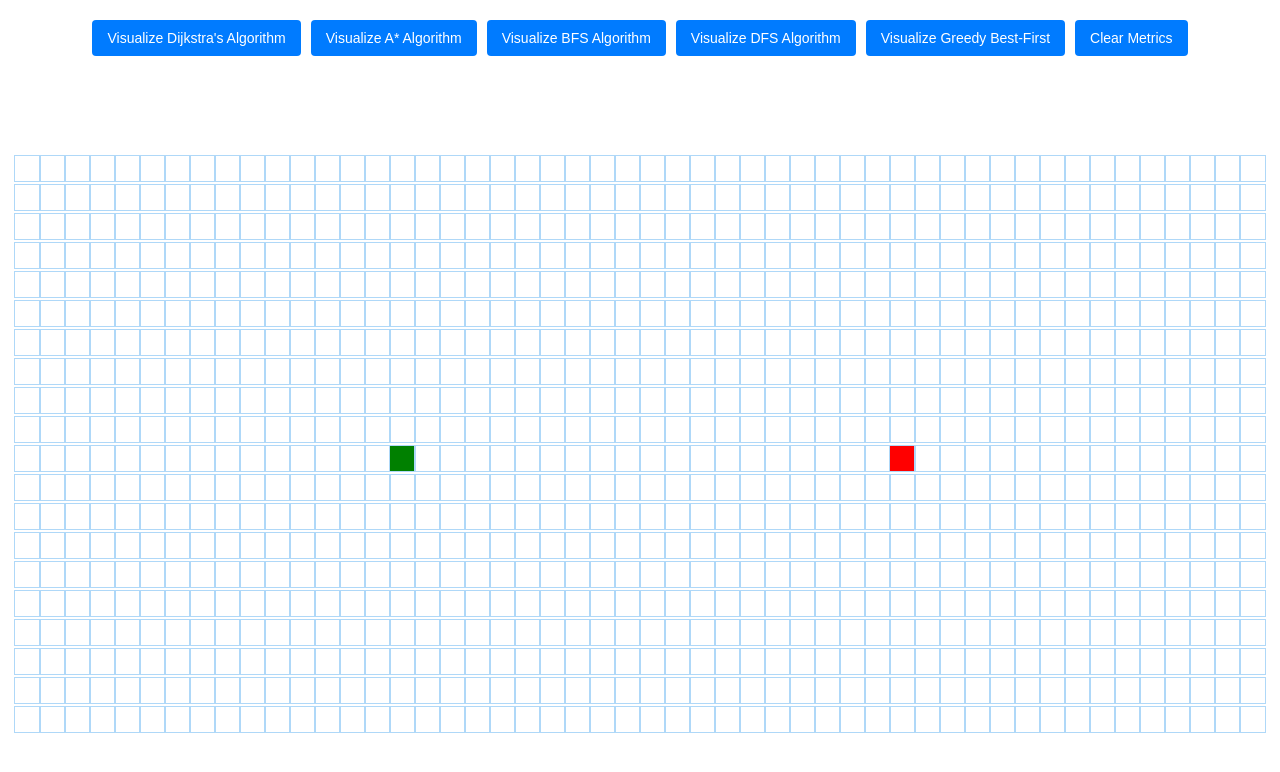
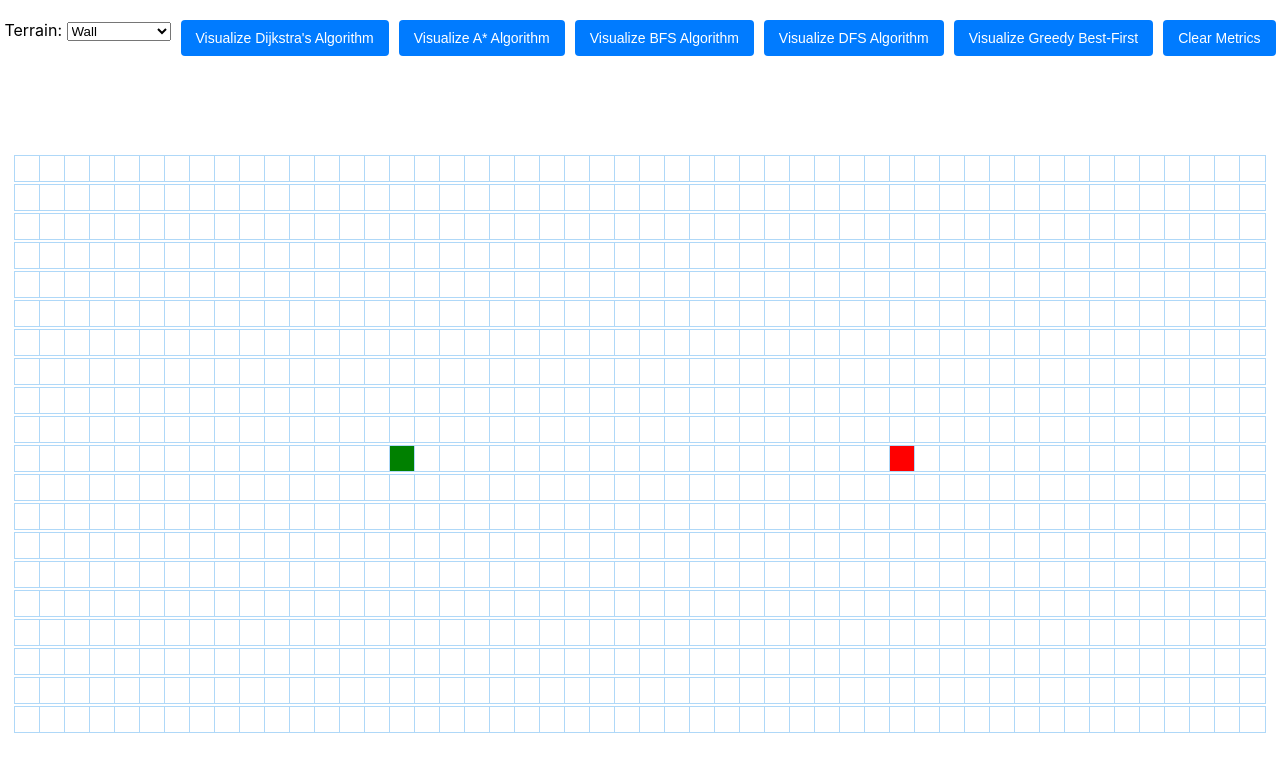
Before and after one commit to jimmychung28/pathfinding-visualizer, a React (Create React App) app: page / in a window 1280 px wide. Shown: the top 772 px of the page. Built offline with nearby package versions, Linux system fonts and the light colour scheme.

Commit message:
add weights

```diff
--- a/src/PathfindingVisualizer/Node/Node.css
+++ b/src/PathfindingVisualizer/Node/Node.css
@@ -87,3 +87,23 @@
     background-color: rgb(255, 254, 106);
   }
 }
+
+.node-normal {
+  background-color: white;
+}
+
+.node-forest {
+  background-color: #228B22;
+}
+
+.node-water {
+  background-color: #4169E1;
+}
+
+.node-mountain {
+  background-color: #8B4513;
+}
+
+.node-sand {
+  background-color: #F4A460;
+}
--- a/src/PathfindingVisualizer/Node/Node.tsx
+++ b/src/PathfindingVisualizer/Node/Node.tsx
@@ -10,18 +10,20 @@ export default class Node extends Component<NodeProps> {
       isFinish,
       isStart,
       isWall,
+      terrain,
       onMouseDown,
       onMouseEnter,
       onMouseUp,
       row,
     } = this.props;
+
     const extraClassName = isFinish
       ? 'node-finish'
       : isStart
       ? 'node-start'
       : isWall
       ? 'node-wall'
-      : '';
+      : `node-${terrain}`;
 
     return (
       <div
--- a/src/PathfindingVisualizer/PathfindingVisualizer.tsx
+++ b/src/PathfindingVisualizer/PathfindingVisualizer.tsx
@@ -5,7 +5,8 @@ import {astar, getNodesInShortestPathOrder as getAstarPath} from '../algorithms/
 import {bfs, getNodesInShortestPathOrder as getBfsPath} from '../algorithms/bfs';
 import {dfs, getNodesInShortestPathOrder as getDfsPath} from '../algorithms/dfs';
 import {greedyBestFirst, getNodesInShortestPathOrder as getGreedyPath} from '../algorithms/greedyBestFirst';
-import { GridNode, Grid, AlgorithmMetric } from '../types';
+import { GridNode, Grid, AlgorithmMetric, TerrainType } from '../types';
+import { getTerrainWeight, getTerrainName } from '../utils/terrain';
 
 import './PathfindingVisualizer.css';
 
@@ -24,6 +25,7 @@ interface PathfindingVisualizerState {
   startNodeCol: number;
   finishNodeRow: number;
   finishNodeCol: number;
+  selectedTerrain: TerrainType;
 }
 
 export default class PathfindingVisualizer extends Component<{}, PathfindingVisualizerState> {
@@ -39,6 +41,7 @@ export default class PathfindingVisualizer extends Component<{}, PathfindingVisu
       startNodeCol: START_NODE_COL,
       finishNodeRow: FINISH_NODE_ROW,
       finishNodeCol: FINISH_NODE_COL,
+      selectedTerrain: TerrainType.WALL,
     };
   }
 
@@ -48,20 +51,20 @@ export default class PathfindingVisualizer extends Component<{}, PathfindingVisu
   }
 
   handleMouseDown(row: number, col: number): void {
-    const { grid, startNodeRow, startNodeCol, finishNodeRow, finishNodeCol } = this.state;
+    const { grid, startNodeRow, startNodeCol, finishNodeRow, finishNodeCol, selectedTerrain } = this.state;
 
     if (row === startNodeRow && col === startNodeCol) {
       this.setState({ isDraggingStart: true, mouseIsPressed: true });
     } else if (row === finishNodeRow && col === finishNodeCol) {
       this.setState({ isDraggingFinish: true, mouseIsPressed: true });
     } else {
-      const newGrid = getNewGridWithWallToggled(grid, row, col);
+      const newGrid = getNewGridWithTerrainToggled(grid, row, col, selectedTerrain);
       this.setState({ grid: newGrid, mouseIsPressed: true });
     }
   }
 
   handleMouseEnter(row: number, col: number): void {
-    const { mouseIsPressed, isDraggingStart, isDraggingFinish, grid } = this.state;
+    const { mouseIsPressed, isDraggingStart, isDraggingFinish, grid, selectedTerrain } = this.state;
 
     if (!mouseIsPressed) return;
 
@@ -70,7 +73,7 @@ export default class PathfindingVisualizer extends Component<{}, PathfindingVisu
     } else if (isDraggingFinish) {
       this.moveFinishNode(row, col);
     } else {
-      const newGrid = getNewGridWithWallToggled(grid, row, col);
+      const newGrid = getNewGridWithTerrainToggled(grid, row, col, selectedTerrain);
       this.setState({ grid: newGrid });
     }
   }
@@ -195,7 +198,7 @@ export default class PathfindingVisualizer extends Component<{}, PathfindingVisu
     const { grid, finishNodeRow, finishNodeCol } = this.state;
 
     if (row === finishNodeRow && col === finishNodeCol) return;
-    if (grid[row][col].isWall) return;
+    if (grid[row][col].terrain === TerrainType.WALL) return;
 
     const newGrid = this.updateNodePositions(grid, row, col, true);
     this.setState({
@@ -209,7 +212,7 @@ export default class PathfindingVisualizer extends Component<{}, PathfindingVisu
     const { grid, startNodeRow, startNodeCol } = this.state;
 
     if (row === startNodeRow && col === startNodeCol) return;
-    if (grid[row][col].isWall) return;
+    if (grid[row][col].terrain === TerrainType.WALL) return;
 
     const newGrid = this.updateNodePositions(grid, row, col, false);
     this.setState({
@@ -310,6 +313,20 @@ export default class PathfindingVisualizer extends Component<{}, PathfindingVisu
     return (
       <>
         <div className="controls">
+          <div className="terrain-selector">
+            <label htmlFor="terrain-select">Terrain: </label>
+            <select
+              id="terrain-select"
+              value={this.state.selectedTerrain}
+              onChange={(e) => this.setState({ selectedTerrain: e.target.value as TerrainType })}
+            >
+              {Object.values(TerrainType).map(terrain => (
+                <option key={terrain} value={terrain}>
+                  {getTerrainName(terrain)}
+                </option>
+              ))}
+            </select>
+          </div>
           <button onClick={() => this.visualizeDijkstra()}>
             Visualize Dijkstra's Algorithm
           </button>
@@ -362,7 +379,7 @@ export default class PathfindingVisualizer extends Component<{}, PathfindingVisu
             return (
               <div key={rowIdx}>
                 {row.map((node, nodeIdx) => {
-                  const {row, col, isFinish, isStart, isWall} = node;
+                  const {row, col, isFinish, isStart, isWall, terrain} = node;
                   return (
                     <Node
                       key={nodeIdx}
@@ -370,6 +387,7 @@ export default class PathfindingVisualizer extends Component<{}, PathfindingVisu
                       isFinish={isFinish}
                       isStart={isStart}
                       isWall={isWall}
+                      terrain={terrain}
                       mouseIsPressed={mouseIsPressed}
                       onMouseDown={(row, col) => this.handleMouseDown(row, col)}
                       onMouseEnter={(row, col) =>
@@ -411,11 +429,13 @@ const createNode = (col: number, row: number): GridNode => {
     heuristic: Infinity,
     isVisited: false,
     isWall: false,
+    terrain: TerrainType.NORMAL,
+    weight: getTerrainWeight(TerrainType.NORMAL),
     previousNode: null,
   };
 };
 
-const getNewGridWithWallToggled = (grid: Grid, row: number, col: number): Grid => {
+const getNewGridWithTerrainToggled = (grid: Grid, row: number, col: number, terrain: TerrainType): Grid => {
   const newGrid = grid.slice();
   const node = newGrid[row][col];
 
@@ -423,7 +443,9 @@ const getNewGridWithWallToggled = (grid: Grid, row: number, col: number): Grid =
 
   const newNode: GridNode = {
     ...node,
-    isWall: !node.isWall,
+    terrain: terrain,
+    weight: getTerrainWeight(terrain),
+    isWall: terrain === TerrainType.WALL,
   };
   newGrid[row][col] = newNode;
   return newGrid;
--- a/src/algorithms/astar.ts
+++ b/src/algorithms/astar.ts
@@ -38,7 +38,7 @@ function sortNodesByTotalDistance(unvisitedNodes: GridNode[]): void {
 function updateUnvisitedNeighbors(node: GridNode, grid: Grid, finishNode: GridNode): void {
   const unvisitedNeighbors = getUnvisitedNeighbors(node, grid);
   for (const neighbor of unvisitedNeighbors) {
-    const tentativeDistance = node.distance + 1;
+    const tentativeDistance = node.distance + neighbor.weight;
     if (tentativeDistance < neighbor.distance) {
       neighbor.distance = tentativeDistance;
       neighbor.totalDistance = tentativeDistance + heuristic(neighbor, finishNode);
--- a/src/algorithms/dijkstra.ts
+++ b/src/algorithms/dijkstra.ts
@@ -31,8 +31,11 @@ function sortNodesByDistance(unvisitedNodes: GridNode[]): void {
 function updateUnvisitedNeighbors(node: GridNode, grid: Grid): void {
   const unvisitedNeighbors = getUnvisitedNeighbors(node, grid);
   for (const neighbor of unvisitedNeighbors) {
-    neighbor.distance = node.distance + 1;
-    neighbor.previousNode = node;
+    const newDistance = node.distance + neighbor.weight;
+    if (newDistance < neighbor.distance) {
+      neighbor.distance = newDistance;
+      neighbor.previousNode = node;
+    }
   }
 }
 
--- a/src/types/index.ts
+++ b/src/types/index.ts
@@ -1,3 +1,13 @@
+// Terrain types with their movement costs
+export enum TerrainType {
+  NORMAL = 'normal',
+  FOREST = 'forest',
+  WATER = 'water',
+  MOUNTAIN = 'mountain',
+  SAND = 'sand',
+  WALL = 'wall'
+}
+
 // Node interface for the grid
 export interface GridNode {
   col: number;
@@ -10,6 +20,8 @@ export interface GridNode {
   isVisited: boolean;
   isWall: boolean;
   previousNode: GridNode | null;
+  terrain: TerrainType;
+  weight: number;
 }
 
 // Algorithm metrics interface
@@ -28,6 +40,7 @@ export interface NodeProps {
   isFinish: boolean;
   isStart: boolean;
   isWall: boolean;
+  terrain: TerrainType;
   mouseIsPressed: boolean;
   onMouseDown: (row: number, col: number) => void;
   onMouseEnter: (row: number, col: number) => void;
--- /dev/null
+++ b/src/utils/terrain.ts
@@ -0,0 +1,27 @@
+import { TerrainType } from '../types';
+
+export const TERRAIN_WEIGHTS: Record<TerrainType, number> = {
+  [TerrainType.NORMAL]: 1,
+  [TerrainType.FOREST]: 2,
+  [TerrainType.WATER]: 3,
+  [TerrainType.MOUNTAIN]: 4,
+  [TerrainType.SAND]: 1.5,
+  [TerrainType.WALL]: Infinity,
+};
+
+export const TERRAIN_NAMES: Record<TerrainType, string> = {
+  [TerrainType.NORMAL]: 'Normal',
+  [TerrainType.FOREST]: 'Forest (2x)',
+  [TerrainType.WATER]: 'Water (3x)',
+  [TerrainType.MOUNTAIN]: 'Mountain (4x)',
+  [TerrainType.SAND]: 'Sand (1.5x)',
+  [TerrainType.WALL]: 'Wall',
+};
+
+export const getTerrainWeight = (terrain: TerrainType): number => {
+  return TERRAIN_WEIGHTS[terrain];
+};
+
+export const getTerrainName = (terrain: TerrainType): string => {
+  return TERRAIN_NAMES[terrain];
+};
```
